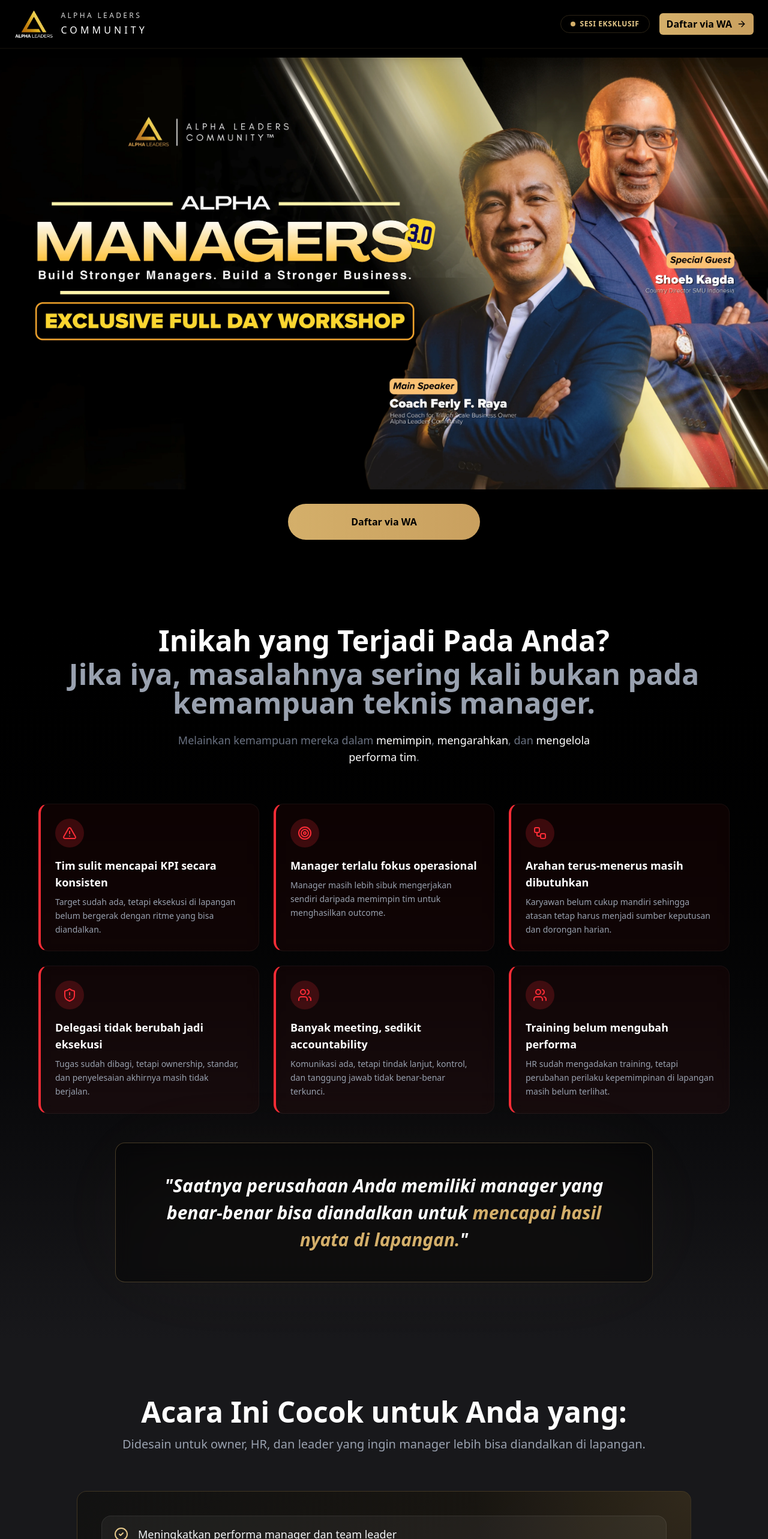
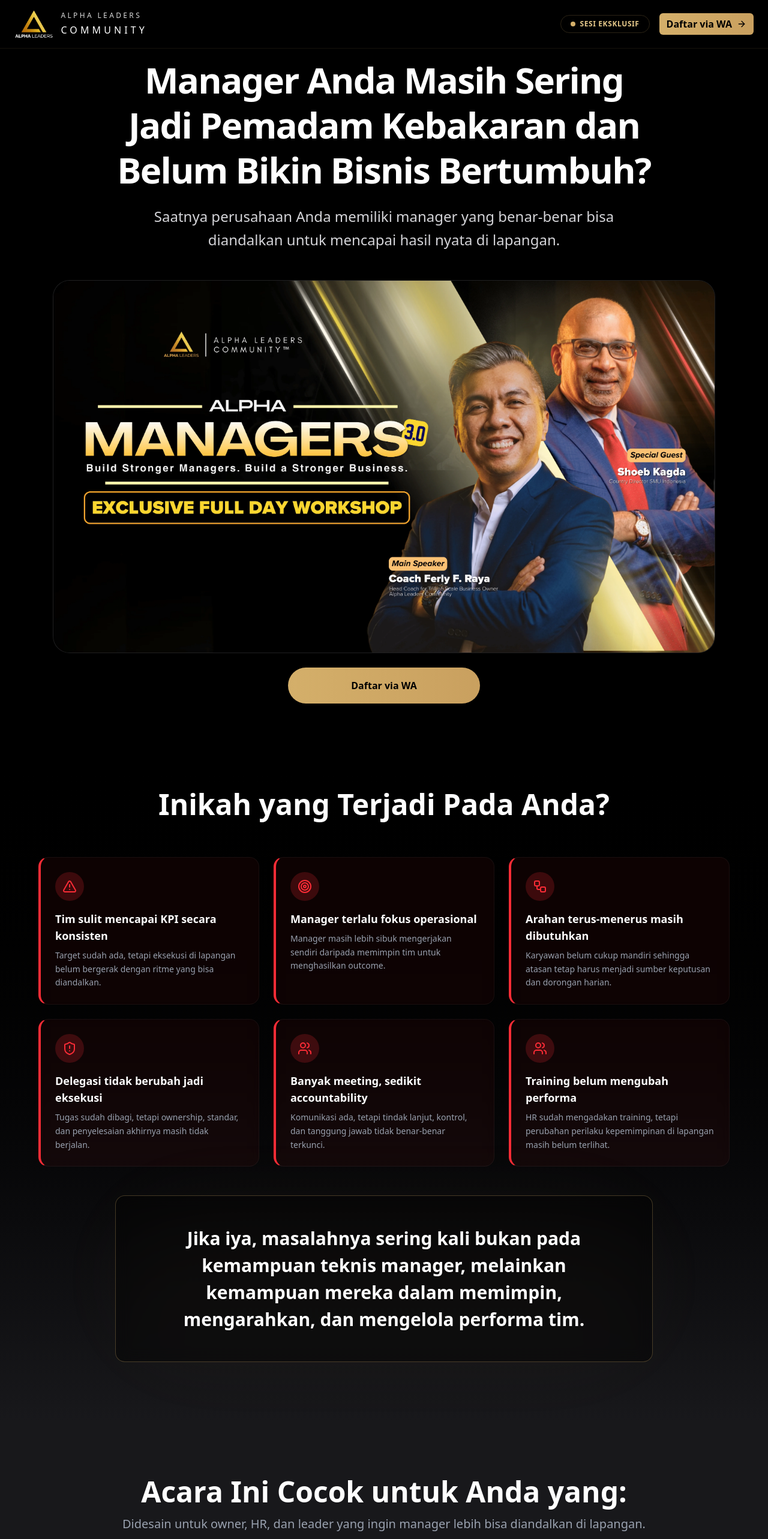
Before and after one commit to davismaulana/alpha-managers-august-2026, a React (Vite) app: page / in a window 1280 px wide. Shown: the top 2566 px of the page at 60% size. Built offline with nearby package versions, Linux system fonts and the light colour scheme.

Commit message:
fix: refine august hero and problem flow

```diff
--- a/src/components/sections/Hero.tsx
+++ b/src/components/sections/Hero.tsx
@@ -6,8 +6,20 @@
 const Hero: React.FC = () => {
   return (
     <section className="relative w-full bg-black pt-16 pb-10 md:pt-24 md:pb-12 overflow-hidden">
-      <div className="relative w-full max-w-[1920px] mx-auto">
+      <div className="relative w-full max-w-6xl mx-auto px-4 md:px-6">
+        <FadeIn direction="up" duration={0.9}>
+          <div className="mx-auto max-w-4xl text-center mb-8 md:mb-12">
+            <h1 className="text-white text-4xl md:text-6xl font-bold leading-tight tracking-[-0.03em]">
+              Manager Anda Masih Sering Jadi Pemadam Kebakaran dan Belum Bikin Bisnis Bertumbuh?
+            </h1>
+            <p className="mt-5 text-lg md:text-2xl text-zinc-300 leading-relaxed max-w-3xl mx-auto">
+              Saatnya perusahaan Anda memiliki manager yang benar-benar bisa diandalkan untuk mencapai hasil nyata di lapangan.
+            </p>
+          </div>
+        </FadeIn>
+
         <FadeIn duration={1.2}>
+          <div className="rounded-[28px] border border-white/10 bg-zinc-950/80 shadow-[0_30px_120px_rgba(0,0,0,0.45)] overflow-hidden">
             <picture>
               <source media="(max-width: 767px)" srcSet="/august-vertical.webp" type="image/webp" />
               <source media="(min-width: 768px)" srcSet="/august-horizontal.webp" type="image/webp" />
@@ -18,9 +30,10 @@
                 className="w-full h-auto object-contain"
               />
             </picture>
+          </div>
         </FadeIn>
 
-        <div className="mt-6 flex justify-center px-4">
+        <div className="mt-6 flex justify-center">
           <Button
             className="min-w-[220px] h-[52px] md:min-w-[320px] md:h-[60px] cursor-pointer"
             onClick={openRegistrationCTA}
--- a/src/components/sections/ProblemStatement.tsx
+++ b/src/components/sections/ProblemStatement.tsx
@@ -42,19 +42,11 @@
   return (
     <section className="py-24 bg-gradient-to-b from-black to-zinc-900">
       <div className="container mx-auto px-4 md:px-6">
-
-        {/* Headline */}
         <div className="text-center mb-16">
           <FadeIn direction="up">
-            <h2 className="text-4xl md:text-5xl font-bold mb-4">
-              <span className="text-white block mb-2">Inikah yang Terjadi Pada Anda?</span>
-              <span className="text-gray-400">Jika iya, masalahnya sering kali bukan pada kemampuan teknis manager.</span>
+            <h2 className="text-4xl md:text-5xl font-bold text-white">
+              Inikah yang Terjadi Pada Anda?
             </h2>
-          </FadeIn>
-          <FadeIn direction="up" delay={0.2}>
-            <p className="text-lg text-gray-500 mt-6 max-w-3xl mx-auto">
-              Melainkan kemampuan mereka dalam <span className="text-white">memimpin</span>, <span className="text-white">mengarahkan</span>, dan <span className="text-white">mengelola performa tim</span>.
-            </p>
           </FadeIn>
         </div>
 
@@ -72,18 +64,16 @@
           ))}
         </StaggerContainer>
 
-        {/* Bottom Banner */}
         <FadeIn direction="up" delay={0.4}>
           <div className="max-w-4xl mx-auto text-center relative">
-              <div className="absolute inset-0 bg-gold-500/20 blur-3xl rounded-full opacity-20" />
-              <div className="relative border border-gold-500/30 bg-black/40 backdrop-blur-md rounded-2xl p-8 md:p-12">
-                  <p className="text-2xl md:text-3xl font-semibold text-white leading-normal italic">
-                    "Saatnya perusahaan Anda memiliki manager yang benar-benar bisa diandalkan untuk <span className="text-gold-500">mencapai hasil nyata di lapangan.</span>"
-                  </p>
-              </div>
+            <div className="absolute inset-0 bg-gold-500/20 blur-3xl rounded-full opacity-20" />
+            <div className="relative border border-gold-500/30 bg-black/40 backdrop-blur-md rounded-2xl p-8 md:p-12">
+              <p className="text-xl md:text-3xl font-semibold text-white leading-normal">
+                Jika iya, masalahnya sering kali bukan pada kemampuan teknis manager, melainkan kemampuan mereka dalam memimpin, mengarahkan, dan mengelola performa tim.
+              </p>
+            </div>
           </div>
         </FadeIn>
-
       </div>
     </section>
   );
```
Lines whose indentation alone changed are shown as unchanged.
